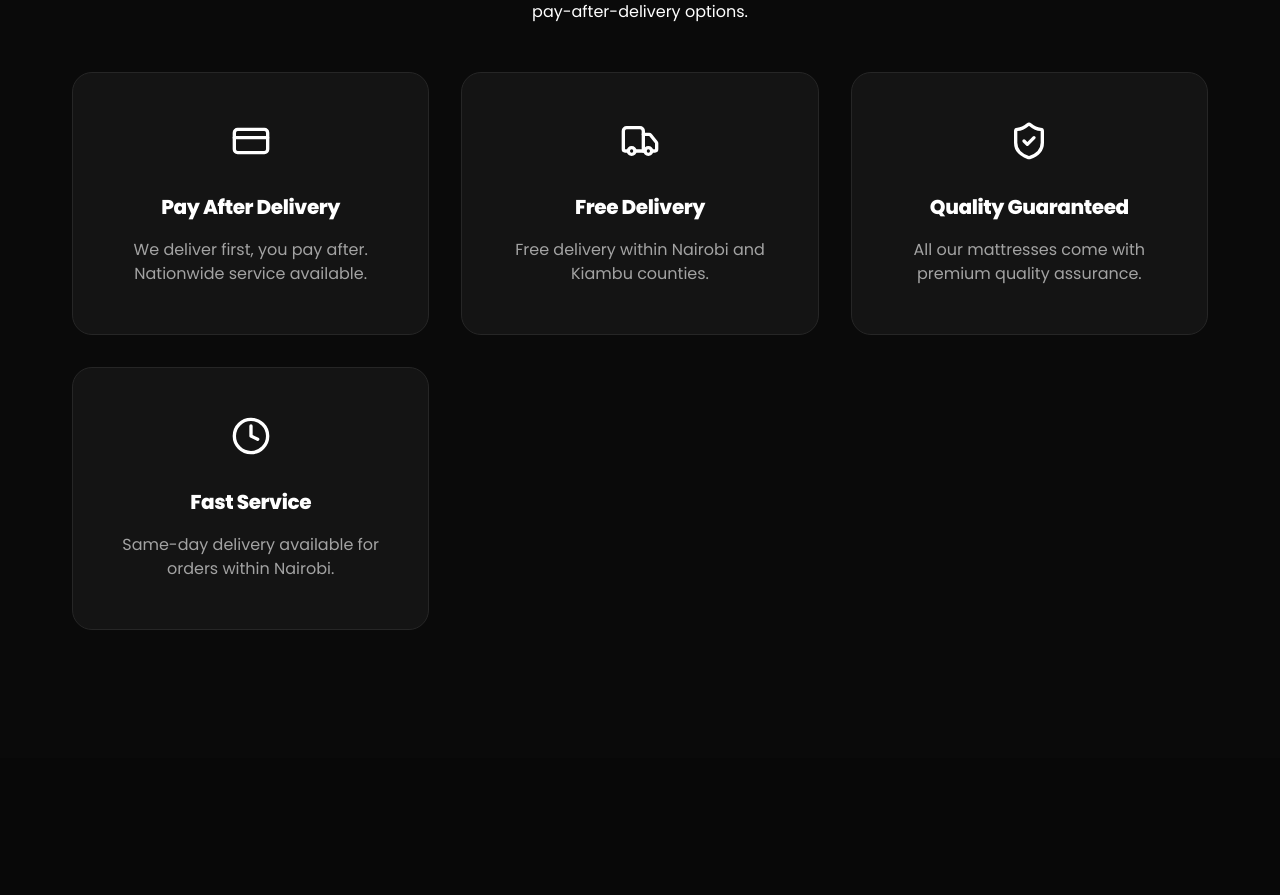
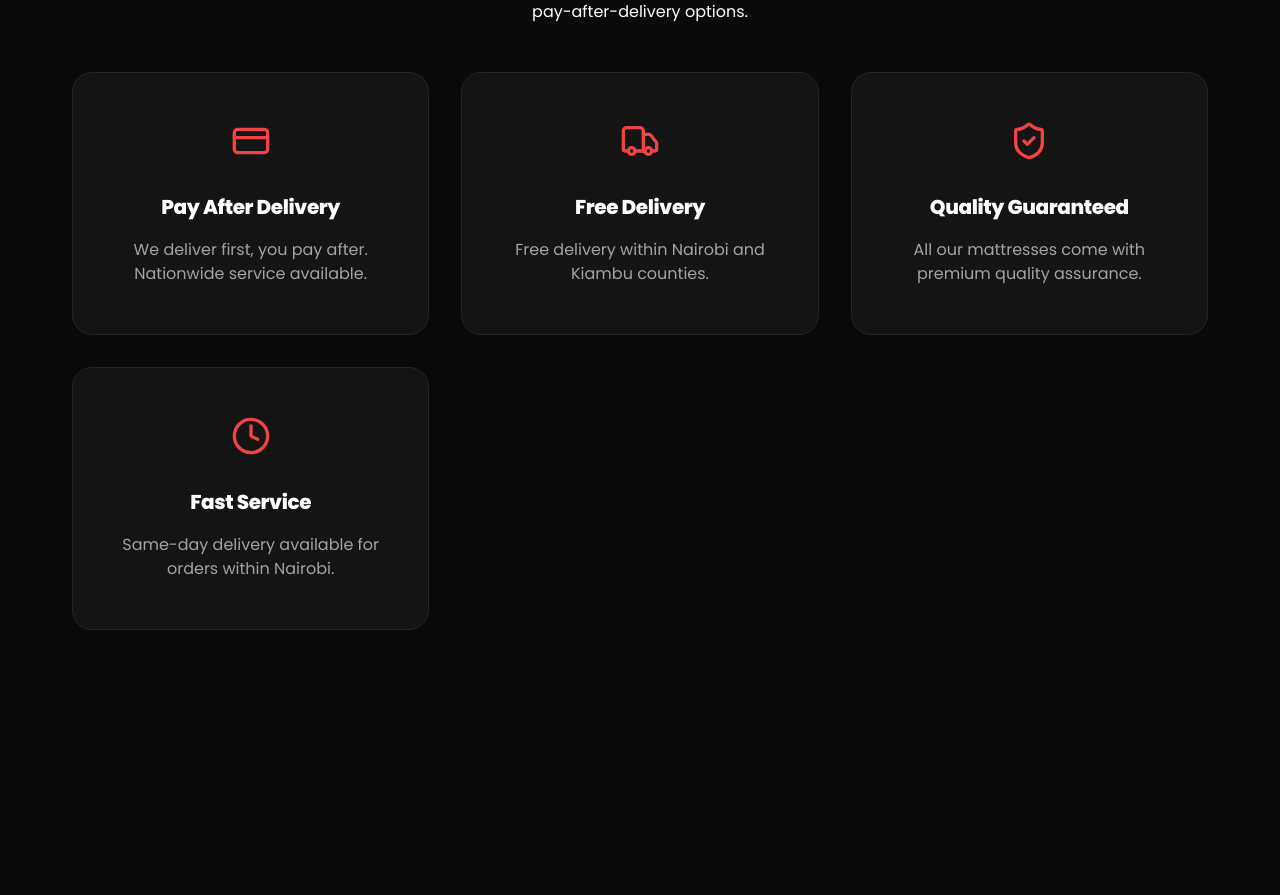
Before and after one commit to Peterngacha85/mattress, a React (Vite) app in the folder Frontend/: page / in a window 1280 px wide. Shown: the part 1028-1923 px from the top of the page. Built offline with nearby package versions, Linux system fonts and the light colour scheme; no server answers.

Commit message:
UI: Make feature card icons red by default and transition to white on hover

```diff
--- a/Frontend/src/pages/Home.css
+++ b/Frontend/src/pages/Home.css
@@ -56,6 +56,15 @@
 
 .feature-card p {
   color: var(--text-muted);
+}
+
+.feature-icon {
+  color: var(--primary);
+  transition: var(--transition);
+}
+
+.feature-card:hover .feature-icon {
+  color: white;
 }
 
 .products-section {
```
